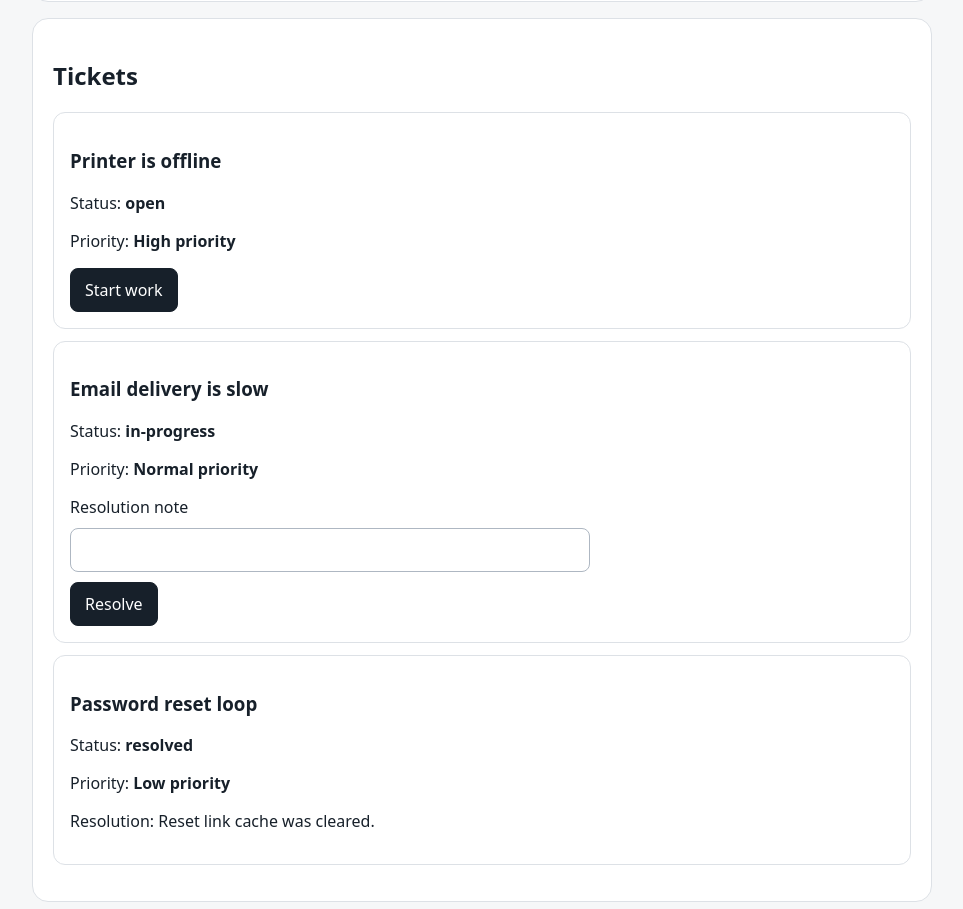
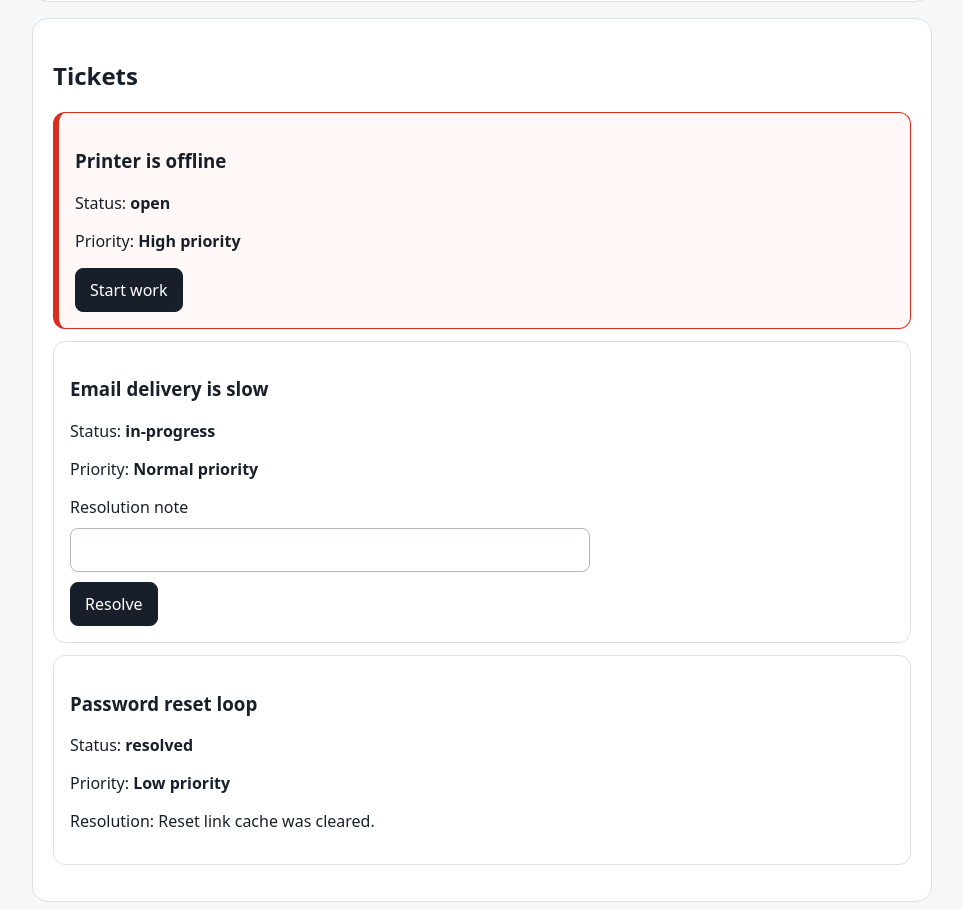
Before and after one commit to anselmdk/feature-spec-md-demo, a React (Vite) app: page / in a window 1280 px wide. Shown: the part 838-1747 px from the top of the page, without its empty margins (158-1121 px from the left). Built offline with nearby package versions, Linux system fonts and the light colour scheme.

Commit message:
Update demo for feature-spec-md 0.10.0

```diff
--- a/package.json
+++ b/package.json
@@ -16,7 +16,7 @@
     "format": "prettier --write ."
   },
   "dependencies": {
-    "@anselmdk/feature-spec-md": "0.9.1",
+    "@anselmdk/feature-spec-md": "0.10.0",
     "react": "latest",
     "react-dom": "latest"
   },
--- a/src/App.tsx
+++ b/src/App.tsx
@@ -189,7 +189,12 @@ export function App() {
         <h2 id="tickets-heading">Tickets</h2>
         <ul className="tickets">
           {visibleTickets.map((ticket) => (
-            <li key={ticket.id} className="ticket" data-testid="ticket-card">
+            <li
+              key={ticket.id}
+              className="ticket"
+              data-priority={ticket.priority}
+              data-testid="ticket-card"
+            >
               <h3>{ticket.title}</h3>
               <p>
                 Status: <strong>{ticket.status}</strong>
--- a/src/styles.css
+++ b/src/styles.css
@@ -100,6 +100,12 @@ button {
   padding: 16px;
 }
 
+.ticket[data-priority="high"] {
+  border-color: #d92d20;
+  border-left-width: 6px;
+  background: #fff8f7;
+}
+
 [role="alert"] {
   color: #b42318;
   font-weight: 600;
```
Also changed, not shown: specs/ticket-desk.design.md (+1 -0 lines), specs/ticket-priority.feature.md (+3 -1 lines), 2 other files (tests, documents, lock files or other folders).
